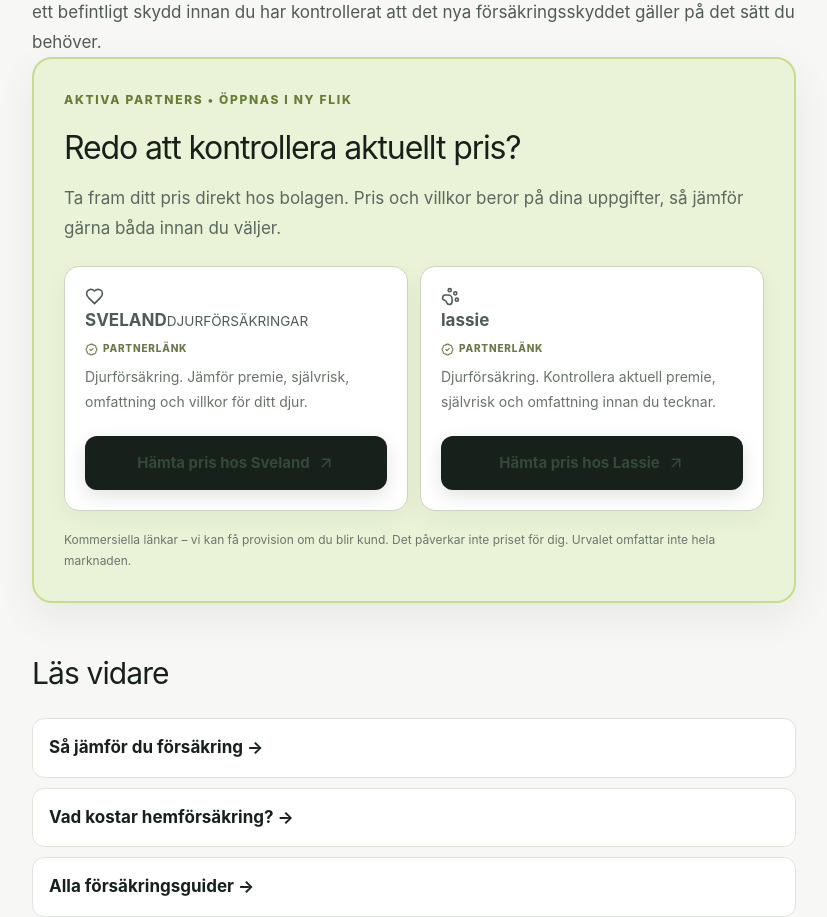
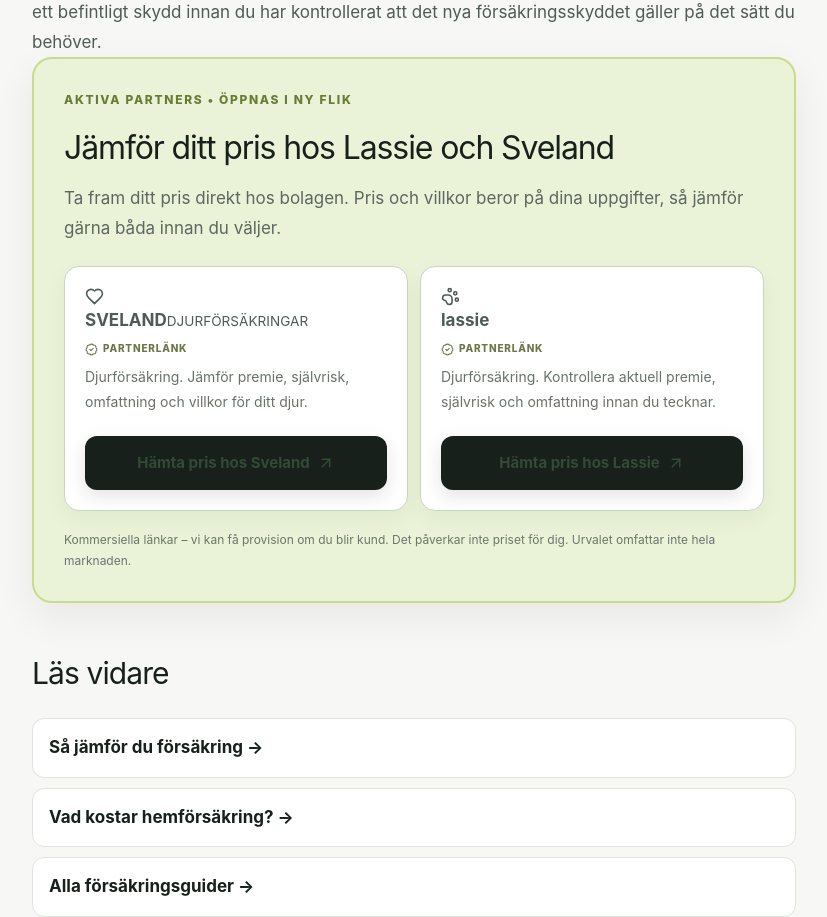
Before and after one commit to arvidlandin-cpu/sankkostnaden, a Next.js app: page /forsakring/djurforsakring in a window 1280 px wide. Shown: the part 1880-2797 px from the top of the page, without its empty margins (226-1053 px from the left). Built offline with nearby package versions, Linux system fonts and the light colour scheme.

Commit message:
Show pet insurance partners on pet guide

```diff
--- a/pages/forsakring/djurforsakring.tsx
+++ b/pages/forsakring/djurforsakring.tsx
@@ -7,6 +7,7 @@ export default function Page() {
     kicker='JÄMFÖR DJURFÖRSÄKRING'
     canonical='https://sankkostnaden.se/forsakring/djurforsakring/'
     category='forsakring'
+    intent='pet'
     bullets={[
       'Jämför årspremie och både fast och rörlig självrisk',
       'Kontrollera veterinärvårdsbelopp och viktiga ersättningstak',
```
